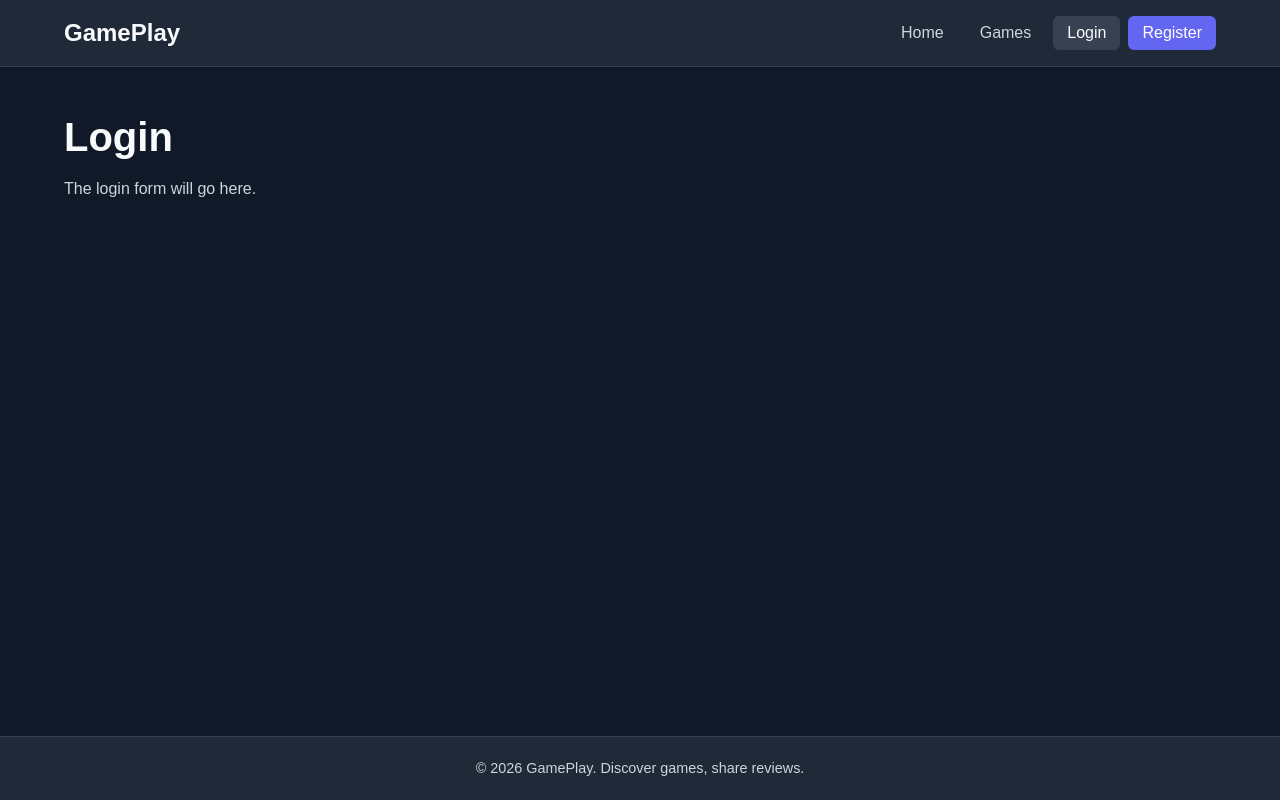
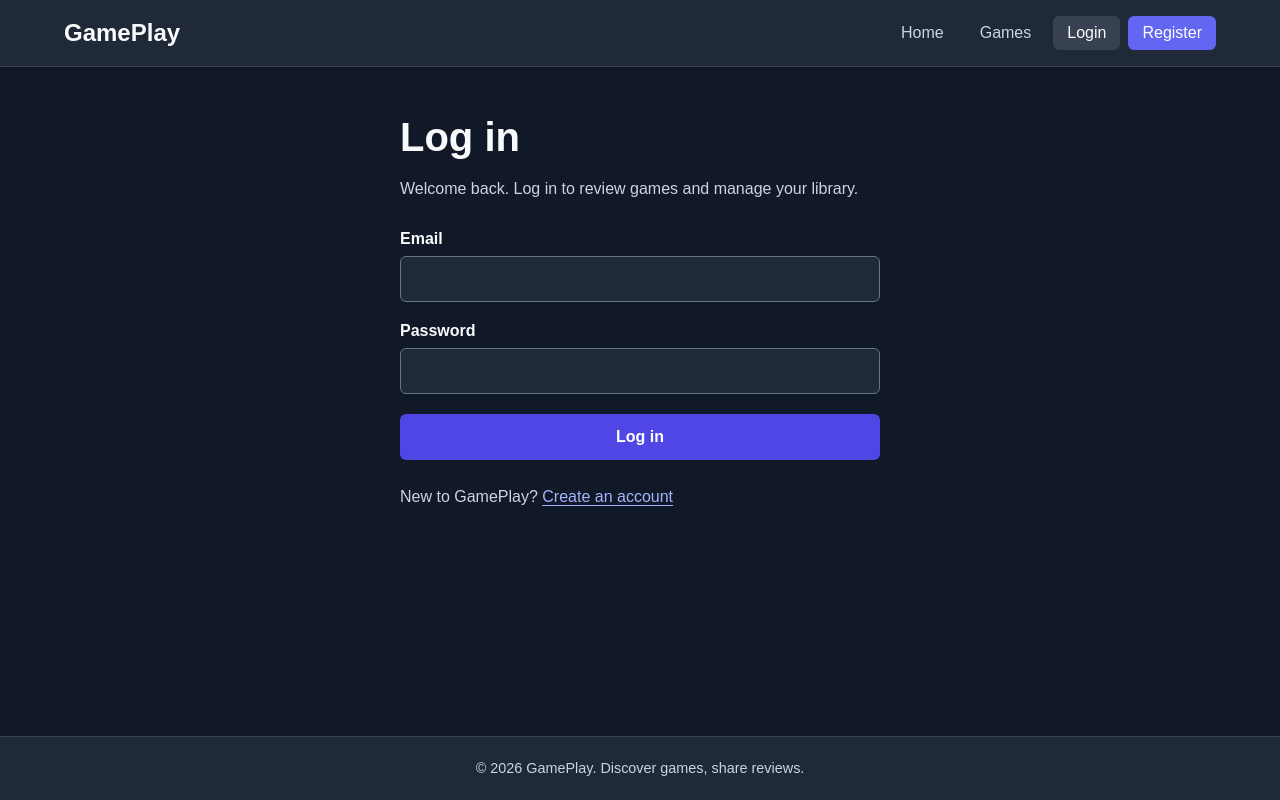
Before and after one commit to darrost/GamePlay, a React (Vite) app: page /login in a window 1280 px wide. Built offline with nearby package versions, Linux system fonts and the light colour scheme; no server answers.

Commit message:
Add login flow and logout controls
Implement validated Supabase password login with accessible error feedback and redirect on success. Show the signed-in user in the header and add logout handling, with focused validation tests.

```diff
--- a/src/components/header/Header.css
+++ b/src/components/header/Header.css
@@ -59,3 +59,33 @@
 .nav-cta:focus-visible {
     background-color: #4f46e5;
 }
+
+.nav-list {
+    align-items: center;
+}
+
+.nav-user {
+    max-width: min(280px, 70vw);
+    padding: 8px 14px;
+    font-size: 0.875rem;
+    color: #cbd5e1;
+    overflow-wrap: anywhere;
+}
+
+.nav-logout {
+    border: 1px solid #64748b;
+    background: transparent;
+    cursor: pointer;
+}
+
+.nav-logout:disabled {
+    opacity: 0.7;
+    cursor: wait;
+}
+
+.header-error {
+    max-width: 1200px;
+    margin: 0 auto;
+    padding: 0 24px 16px;
+    color: #fca5a5;
+}
--- a/src/components/header/Header.jsx
+++ b/src/components/header/Header.jsx
@@ -1,8 +1,36 @@
-import { NavLink, Link } from 'react-router-dom';
+import { useRef, useState } from 'react';
+import { NavLink, Link, useNavigate } from 'react-router-dom';
+import { useAuth } from '../../hooks/useAuth';
+import { supabase } from '../../lib/supabaseClient';
 import './Header.css';
+
 const navClass = ({ isActive }) => (isActive ? 'nav-link active' : 'nav-link');
 
 export default function Header() {
+    const { user, isLoading } = useAuth();
+    const [isLoggingOut, setIsLoggingOut] = useState(false);
+    const [logoutError, setLogoutError] = useState('');
+    const logoutInProgress = useRef(false);
+    const navigate = useNavigate();
+
+    async function handleLogout() {
+        if (logoutInProgress.current) return;
+        logoutInProgress.current = true;
+        setIsLoggingOut(true);
+        setLogoutError('');
+
+        try {
+            const { error } = await supabase.auth.signOut({ scope: 'local' });
+            if (error) throw error;
+            navigate('/', { replace: true });
+        } catch {
+            setLogoutError('We could not log you out. Please try again.');
+        } finally {
+            logoutInProgress.current = false;
+            setIsLoggingOut(false);
+        }
+    }
+
     return (
         <header className="site-header">
             <div className="header-inner">
@@ -12,11 +40,22 @@ export default function Header() {
                     <ul className="nav-list">
                         <li><NavLink to="/" end className={navClass}>Home</NavLink></li>
                         <li><NavLink to="/games" className={navClass}>Games</NavLink></li>
-                        <li><NavLink to="/login" className={navClass}>Login</NavLink></li>
-                        <li><NavLink to="/register" className="nav-link nav-cta">Register</NavLink></li>
+                        {!isLoading && (user ? (
+                            <>
+                                <li className="nav-user">Signed in as {user.email}</li>
+                                <li><button type="button" className="nav-link nav-logout" onClick={handleLogout}
+                                    disabled={isLoggingOut}>{isLoggingOut ? 'Logging out…' : 'Log out'}</button></li>
+                            </>
+                        ) : (
+                            <>
+                                <li><NavLink to="/login" className={navClass}>Login</NavLink></li>
+                                <li><NavLink to="/register" className="nav-link nav-cta">Register</NavLink></li>
+                            </>
+                        ))}
                     </ul>
                 </nav>
             </div>
+            {logoutError && <p className="header-error" role="alert">{logoutError}</p>}
         </header>
     );
 }
--- /dev/null
+++ b/src/pages/login/Login.css
@@ -0,0 +1,87 @@
+.login-page {
+    width: 100%;
+    max-width: 480px;
+    margin: 0 auto;
+}
+
+.login-page h1 {
+    font-size: clamp(1.8rem, 5vw, 2.5rem);
+}
+
+.login-page a {
+    color: #a5b4fc;
+    text-underline-offset: 3px;
+}
+
+.login-form {
+    margin-top: 28px;
+}
+
+.login-form fieldset {
+    min-width: 0;
+    margin: 0;
+    padding: 0;
+    border: 0;
+    display: grid;
+    gap: 20px;
+}
+
+.login-field {
+    display: grid;
+    gap: 8px;
+}
+
+.login-field label {
+    font-weight: 600;
+}
+
+.login-field input {
+    width: 100%;
+    min-height: 46px;
+    padding: 10px 12px;
+    border: 1px solid #64748b;
+    border-radius: 6px;
+    background: #1f2937;
+    color: #f9fafb;
+}
+
+.login-page :focus-visible {
+    outline: 3px solid #a5b4fc;
+    outline-offset: 3px;
+}
+
+.login-field input[aria-invalid="true"] {
+    border-color: #fca5a5;
+}
+
+.login-page .login-error {
+    color: #fca5a5;
+    overflow-wrap: anywhere;
+}
+
+.login-form button {
+    min-height: 46px;
+    border: 0;
+    border-radius: 6px;
+    padding: 12px 20px;
+    color: #fff;
+    background: #4f46e5;
+    font-weight: 600;
+    cursor: pointer;
+}
+
+.login-form button:hover {
+    background: #4338ca;
+}
+
+.login-form fieldset:disabled {
+    opacity: 0.7;
+}
+
+.login-form fieldset:disabled button {
+    cursor: wait;
+}
+
+.login-register {
+    margin-top: 24px;
+}
--- a/src/pages/login/Login.jsx
+++ b/src/pages/login/Login.jsx
@@ -1,8 +1,99 @@
+import { useRef, useState } from 'react';
+import { Link, useNavigate } from 'react-router-dom';
+import { supabase } from '../../lib/supabaseClient';
+import { validateLogin } from './loginValidation';
+import './Login.css';
+
 export default function Login() {
+    const [values, setValues] = useState({ email: '', password: '' });
+    const [errors, setErrors] = useState({});
+    const [submitError, setSubmitError] = useState('');
+    const [isSubmitting, setIsSubmitting] = useState(false);
+    const requestInProgress = useRef(false);
+    const navigate = useNavigate();
+
+    function handleChange(event) {
+        const { name, value } = event.target;
+        setValues((previous) => ({ ...previous, [name]: value }));
+        setErrors({});
+        setSubmitError('');
+    }
+
+    async function handleSubmit(event) {
+        event.preventDefault();
+        if (requestInProgress.current) return;
+
+        const validationErrors = validateLogin(values);
+        setErrors(validationErrors);
+        setSubmitError('');
+        const firstInvalidField = Object.keys(validationErrors)[0];
+
+        if (firstInvalidField) {
+            event.currentTarget.elements.namedItem(firstInvalidField).focus();
+            return;
+        }
+
+        requestInProgress.current = true;
+        setIsSubmitting(true);
+
+        try {
+            const { data, error } = await supabase.auth.signInWithPassword({
+                email: values.email.trim(),
+                password: values.password,
+            });
+
+            if (error) throw error;
+            if (!data.session) throw new Error('Login could not be completed. Please try again.');
+
+            setValues({ email: '', password: '' });
+            navigate('/games', { replace: true });
+        } catch (error) {
+            if (error?.code === 'invalid_credentials') {
+                setSubmitError('The email or password is incorrect.');
+            } else if (error?.code === 'email_not_confirmed') {
+                setSubmitError('Confirm your email using the link in your inbox before logging in.');
+            } else {
+                setSubmitError(error instanceof Error ? error.message : 'We could not connect. Please try again.');
+            }
+        } finally {
+            requestInProgress.current = false;
+            setIsSubmitting(false);
+        }
+    }
+
     return (
-        <>
-            <h1>Login</h1>
-            <p>The login form will go here.</p>
-        </>
+        <section className="login-page" aria-labelledby="login-heading">
+            <h1 id="login-heading">Log in</h1>
+            <p>Welcome back. Log in to review games and manage your library.</p>
+
+            <form className="login-form" onSubmit={handleSubmit} noValidate aria-busy={isSubmitting}>
+                <fieldset disabled={isSubmitting}>
+                    <div className="login-field">
+                        <label htmlFor="login-email">Email</label>
+                        <input id="login-email" name="email" type="email" autoComplete="email"
+                            value={values.email} onChange={handleChange} required maxLength={254}
+                            aria-invalid={Boolean(errors.email)}
+                            aria-describedby={errors.email ? 'login-email-error' : undefined} />
+                        {errors.email && <p className="login-error" id="login-email-error">{errors.email}</p>}
+                    </div>
+
+                    <div className="login-field">
+                        <label htmlFor="login-password">Password</label>
+                        <input id="login-password" name="password" type="password" autoComplete="current-password"
+                            value={values.password} onChange={handleChange} required
+                            aria-invalid={Boolean(errors.password)}
+                            aria-describedby={errors.password ? 'login-password-error' : undefined} />
+                        {errors.password && <p className="login-error" id="login-password-error">{errors.password}</p>}
+                    </div>
+
+                    {Object.keys(errors).length > 0 && <p className="login-error" role="alert">Please correct the highlighted fields.</p>}
+                    {submitError && <p className="login-error" role="alert">{submitError}</p>}
+                    <button type="submit">{isSubmitting ? 'Logging in…' : 'Log in'}</button>
+                    {isSubmitting && <p role="status">Please wait while we log you in.</p>}
+                </fieldset>
+            </form>
+
+            <p className="login-register">New to GamePlay? <Link to="/register">Create an account</Link></p>
+        </section>
     );
 }
--- /dev/null
+++ b/src/pages/login/loginValidation.js
@@ -0,0 +1,16 @@
+export function validateLogin({ email, password }) {
+    const errors = {};
+    const trimmedEmail = email.trim();
+
+    if (!trimmedEmail) {
+        errors.email = 'Enter your email address.';
+    } else if (trimmedEmail.length > 254 || !/^[^\s@]+@[^\s@]+\.[^\s@]+$/.test(trimmedEmail)) {
+        errors.email = 'Enter a valid email address.';
+    }
+
+    if (!password) {
+        errors.password = 'Enter your password.';
+    }
+
+    return errors;
+}
```
Also changed, not shown: 1 other file (tests, documents, lock files or other folders).
